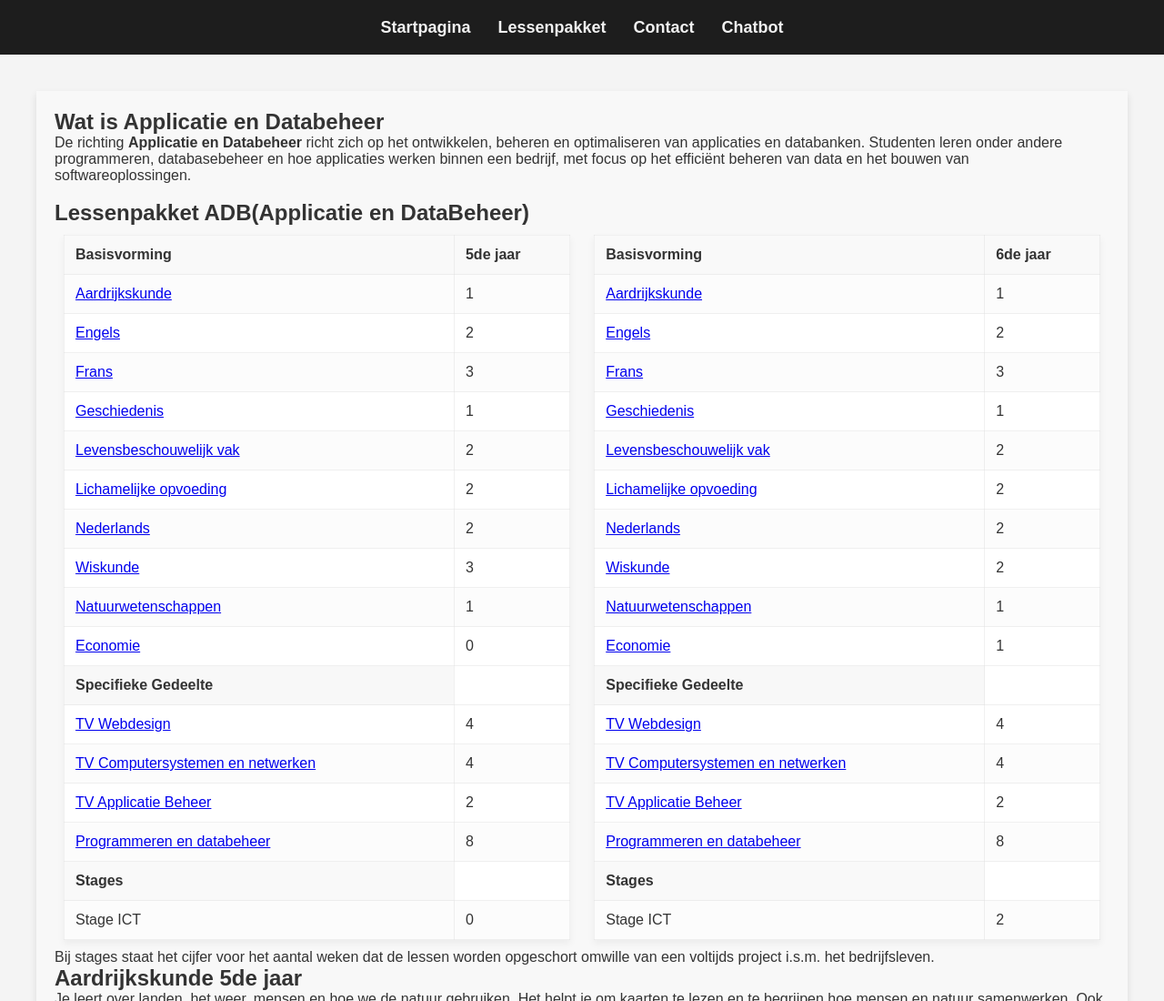
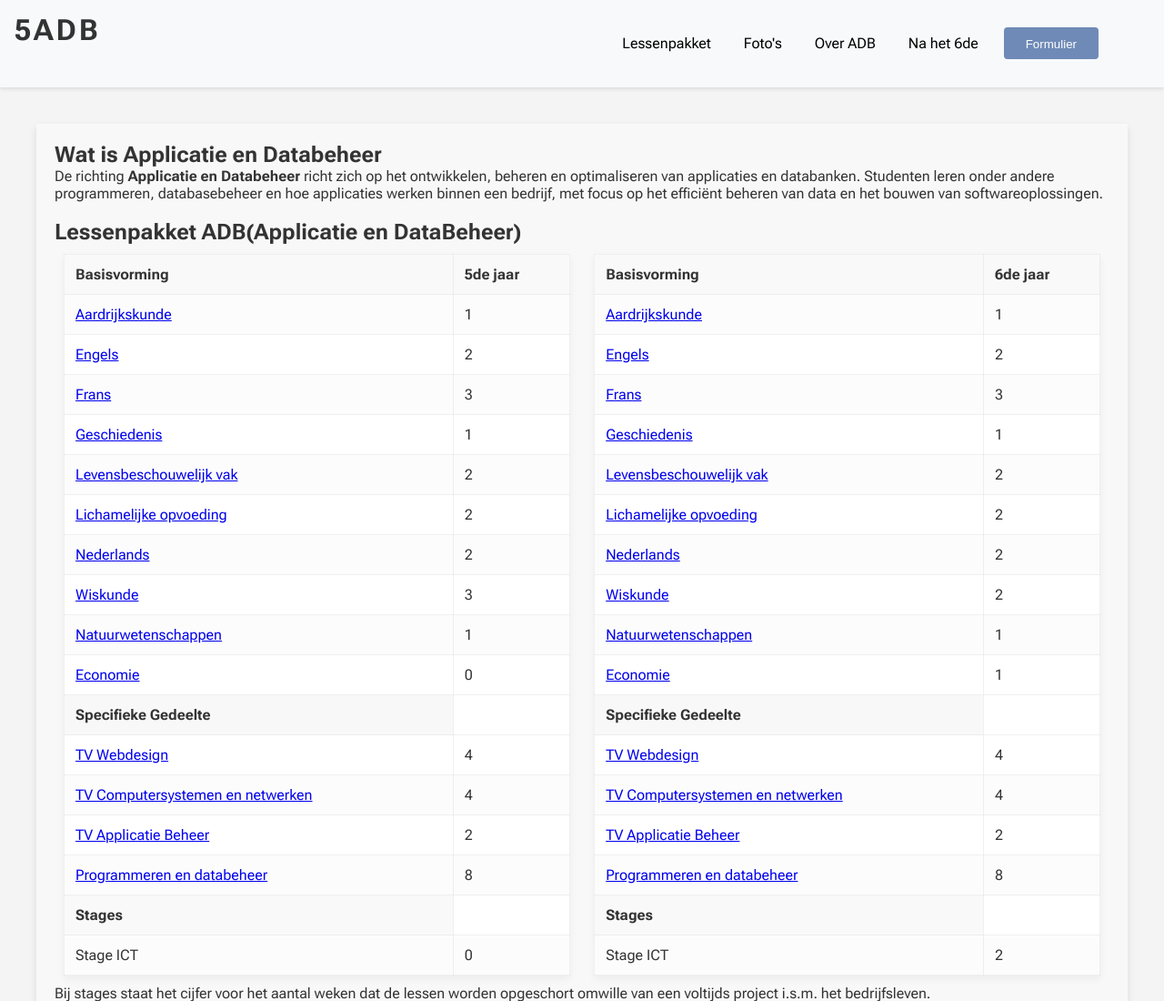
Before and after one commit to clevercauteren/Micro-Website, a plain HTML site: page src/pages/Lessenpakket.html in a window 1280 px wide. Shown: the top 1100 px of the page at 91% size. Drawn offline with Linux system fonts and the light colour scheme; a web font is replaced by a local one.

Commit message:
iohefzihef
dikek

```diff
--- a/src/pages/Lessenpakket.html
+++ b/src/pages/Lessenpakket.html
@@ -4,15 +4,21 @@
     <meta charset="UTF-8">
     <meta name="viewport" content="width=device-width, initial-scale=1.0">
     <link rel="stylesheet" href="/src/css/Lessen.css">
+    <link rel="stylesheet" href="/src/css/main.css">
     <title>MicroSite</title>
 </head>
 <body>
-    <header class="banner">
-        <a href="#">Startpagina</a>
-        <a href="#">Lessenpakket</a>
-        <a href="#">Contact</a>
-        <a href="#">Chatbot</a>
-    </header>
+    <div id="navbar" class="navbar">
+        <a href="/src/pages/home.html"><h2 class="titel">5ADB</h2></a>
+        <nav>
+            <a href="/src/pages/lessen.html">Lessenpakket</a>
+            <a href="">Foto's</a>
+            <a href="/src/pages/About.html">Over ADB</a>
+            <a href="">Na het 6de</a>
+            <a href="" class="blue"><button class="blue">Formulier</button></a>
+        </nav>
+        <script src="/src/js/navbar.js"></script>
+    </div>
     <main>
         <h2>Wat is Applicatie en Databeheer</h2> <!--Wat is Applicatie en databeheer-->
         <p>
```
